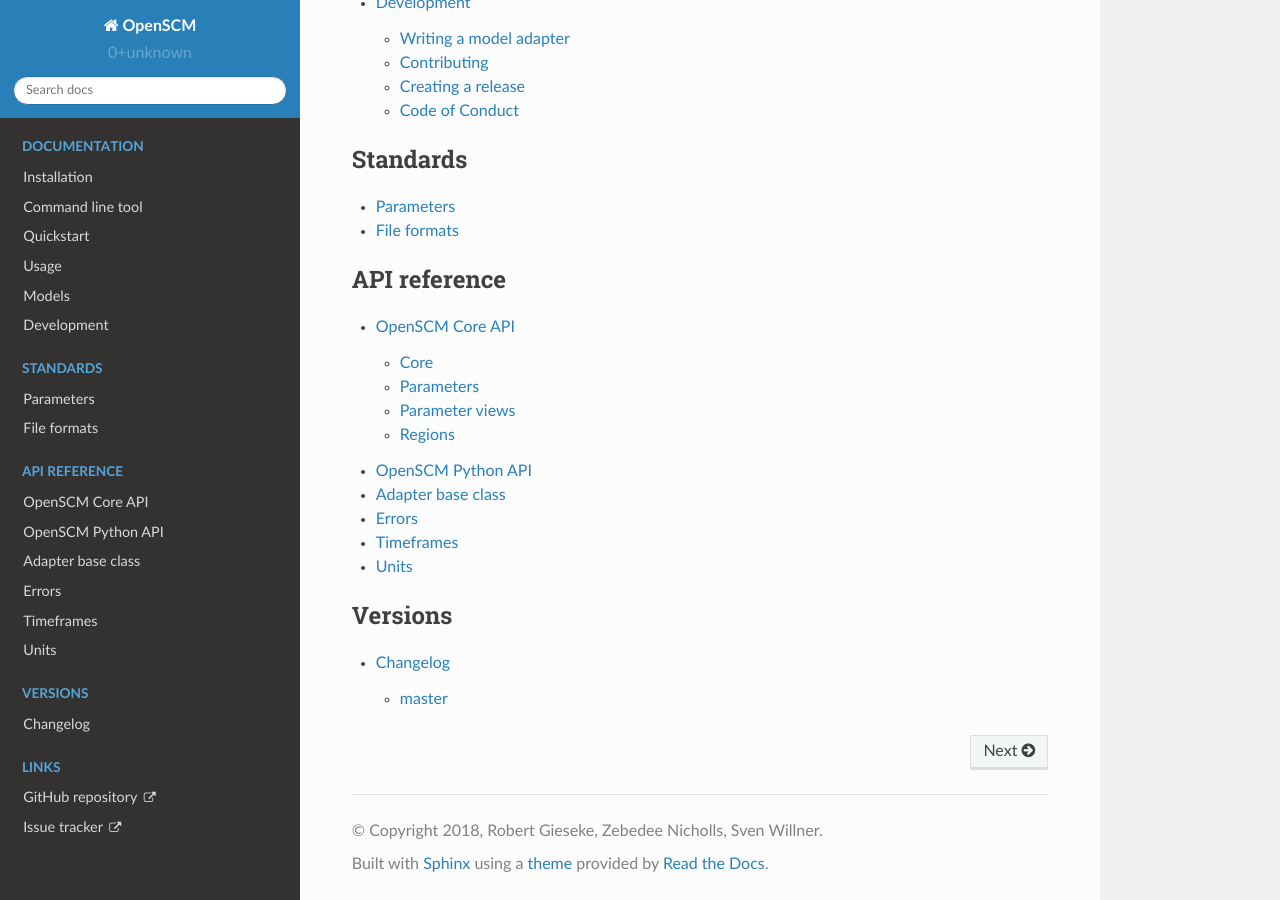
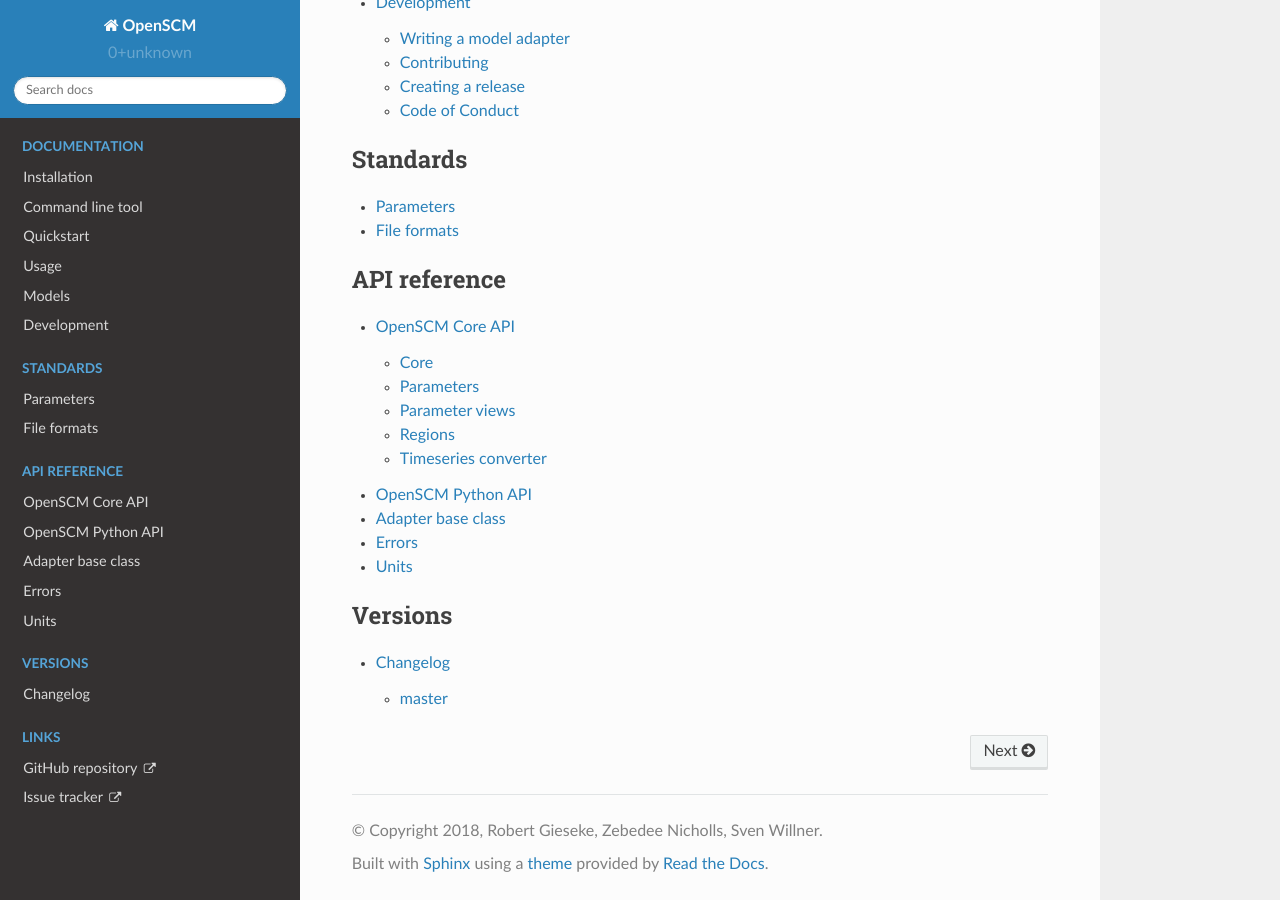
Before and after one commit to openscm/openscm, a Sphinx documentation site: the page built from docs/index.rst, in a window 1280 px wide and 900 px high, scrolled down 1514 px. Built offline with Sphinx 7.4.7 and the Read the Docs theme 2.0.0, drawn with Linux system fonts in a browser that asks for light colours.

Commit message:
Fix docs

```diff
--- a/docs/core.rst
+++ b/docs/core.rst
@@ -22,3 +22,8 @@
 *******
 
 .. automodule:: openscm.regions
+
+Timeseries converter
+********************
+
+.. automodule:: openscm.timeseries_converter
--- a/docs/index.rst
+++ b/docs/index.rst
@@ -38,7 +38,6 @@
     openscm
     adapter
     errors
-    timeframes
     units
 
 .. toctree::
--- a/docs/timeframes.rst
+++ /dev/null
@@ -1,4 +0,0 @@
-Timeframes
-----------
-
-.. automodule:: openscm.timeframes
```
